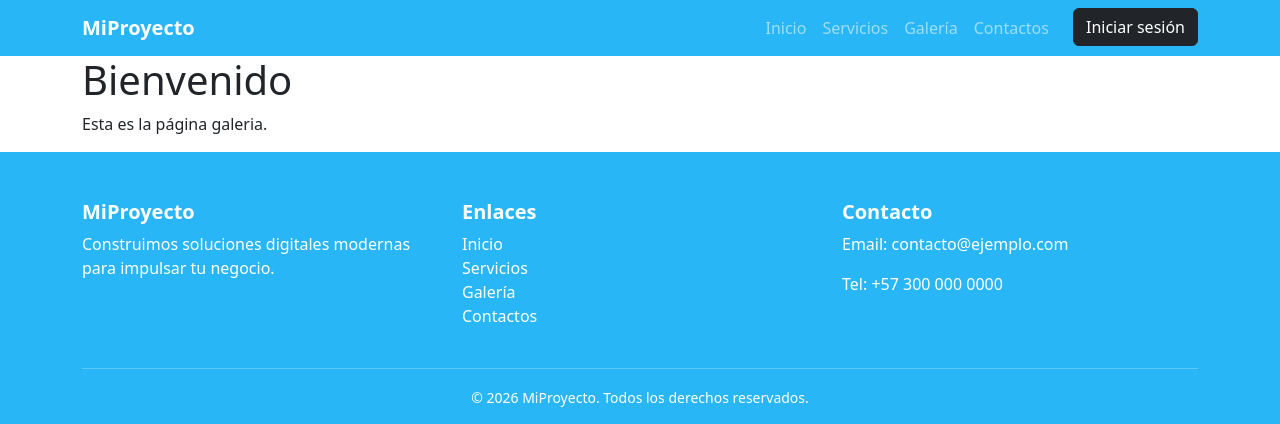
After one commit to munozgomezrosamaria/Reserva-, a Django app: page /presentations/gallery/ in a window 1280 px wide. The commit adds this page. Shown: the top 424 px of the page. Run offline with Django 5.2, Linux system fonts and the light colour scheme; parts of the project's set-up code (start-up, migrations or seed data) failed here and were passed over.

Commit message:
conexiones

```diff
--- /dev/null
+++ b/apps/presentations/templates/presentations/gallery.html
@@ -0,0 +1,8 @@
+{% extends "base.html" %}
+
+{% block title %}Galeria{% endblock %}
+
+{% block content %}
+    <h1>Bienvenido</h1>
+    <p>Esta es la página galeria.</p>
+{% endblock %}
--- /dev/null
+++ b/apps/presentations/urls.py
@@ -0,0 +1,12 @@
+from django.urls import path
+from .views import Gallery
+from .views import Contact
+from .views import HomeView
+
+app_name = 'presentations'
+
+urlpatterns = [
+    path("gallery/", Gallery.as_view(), name="gallery"),
+    path("contact/", Contact.as_view(), name="contact"),
+    path("home/", HomeView.as_view(), name="home"),
+]
--- a/apps/presentations/views.py
+++ b/apps/presentations/views.py
@@ -1,3 +1,11 @@
-from django.shortcuts import render
+from django.views.generic import TemplateView
 
 # Create your views here.
+class HomeView(TemplateView):
+    template_name = "presentations/home.html"
+
+class Gallery(TemplateView):
+    template_name = "presentations/gallery.html"
+
+class Contact(TemplateView):
+    template_name = "presentations/contact.html"
--- a/config/urls.py
+++ b/config/urls.py
@@ -16,11 +16,12 @@ Including another URLconf
 """
 from django.contrib import admin
 from django.urls import path, include
-from apps.users.views import HomeView
+from apps.presentations.views import HomeView
 
 urlpatterns = [
     path('admin/', admin.site.urls),
     path('',HomeView.as_view(), name= 'home'),
 
     path("users/", include("apps.users.urls")),
+    path("presentations/", include("apps.presentations.urls")),
 ]
--- a/templates/includes/navbar.html
+++ b/templates/includes/navbar.html
@@ -15,10 +15,10 @@
           <a class="nav-link" href="/servicios/">Servicios</a>
         </li>
         <li class="nav-item">
-          <a class="nav-link" href="/galeria/">Galería</a>
+          <a class="nav-link" href="{% url 'presentations:gallery' %}">Galería</a>
         </li>
         <li class="nav-item">
-          <a class="nav-link" href="/contactos/">Contactos</a>
+          <a class="nav-link" href="{% url 'presentations:contact' %}">Contactos</a>
         </li>
 
         {% if user.is_authenticated %}
```
Also changed, not shown: apps/presentations/templates/presentations/contact.html (added, +8 -0 lines), apps/users/views.py (+0 -7 lines), apps/presentations/templates/presentations/home.html (line endings or trailing spaces).
